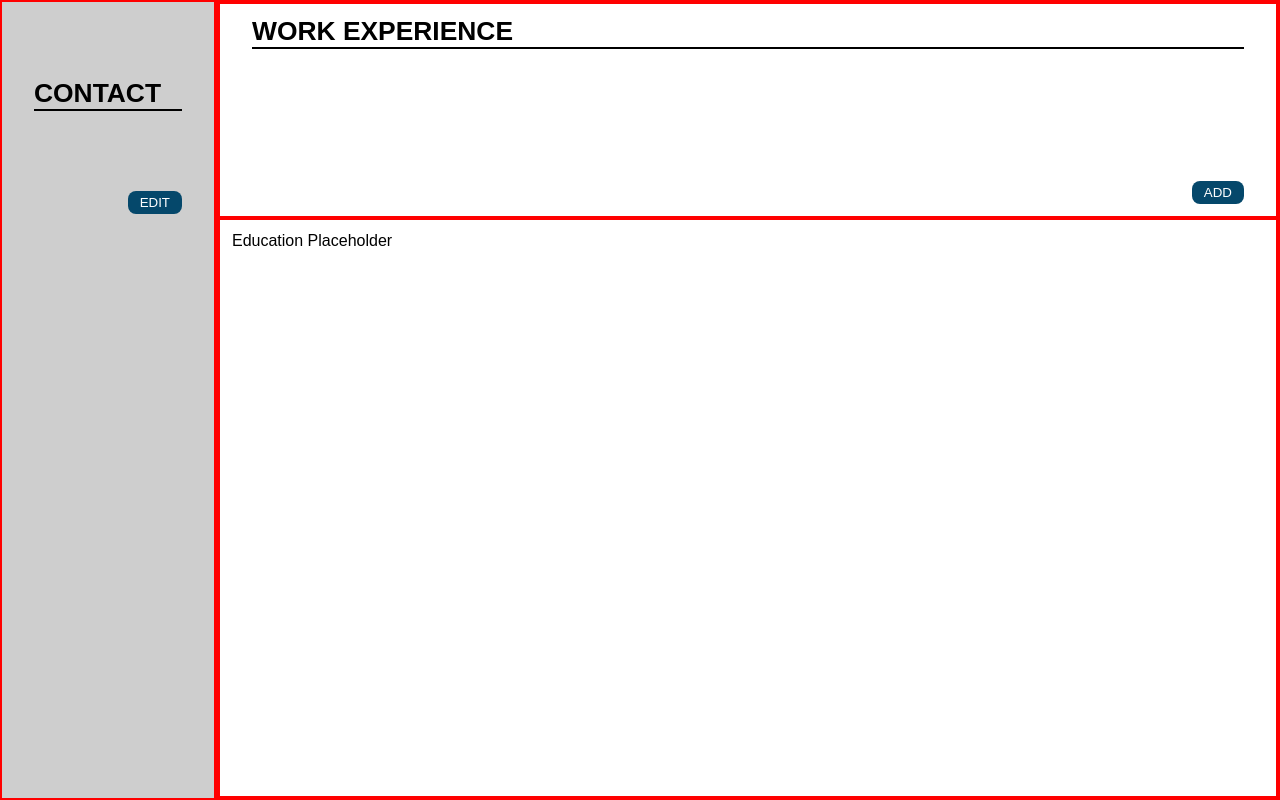
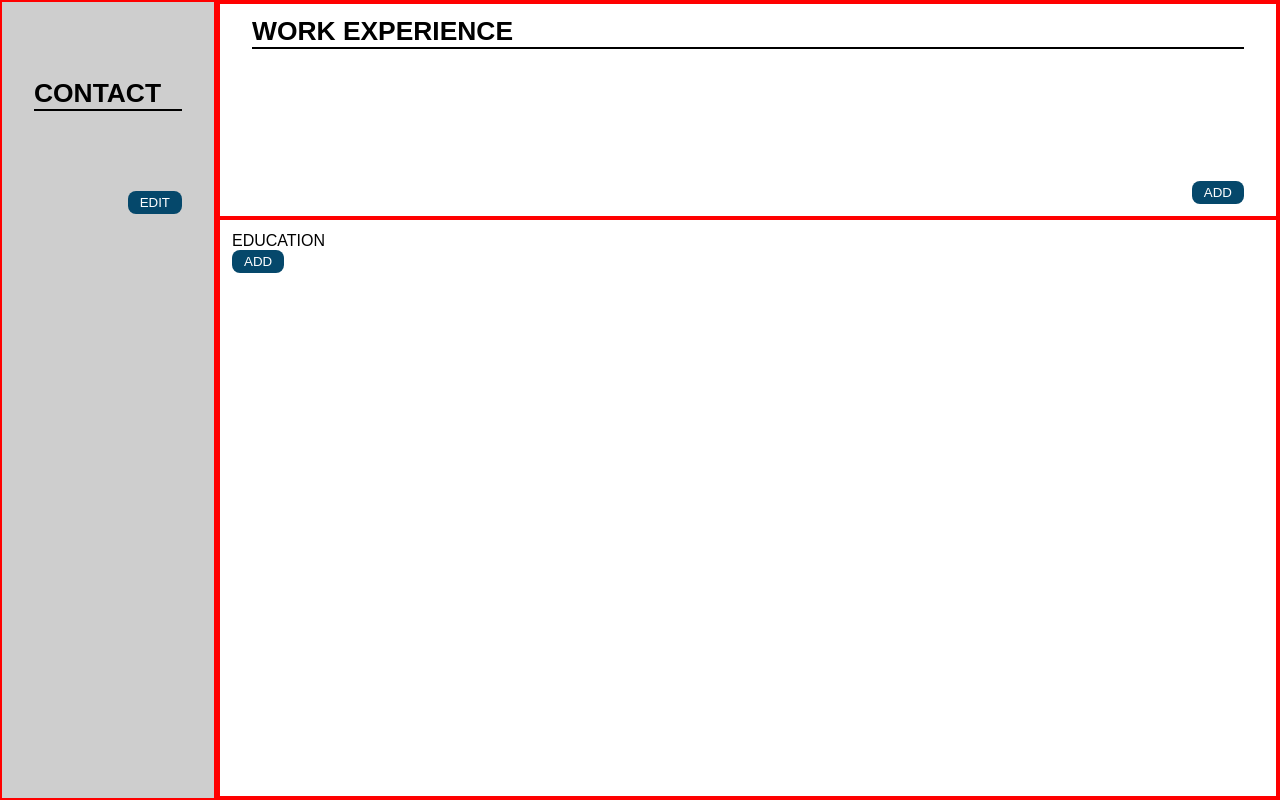
Before and after one commit to JoaoMateus98/CV-App, a React (Create React App) app: page / in a window 1280 px wide. Built offline with nearby package versions, Linux system fonts and the light colour scheme.

Commit message:
finished education main

```diff
--- /dev/null
+++ b/src/components/educationComponents/EducationEdit.js
@@ -0,0 +1,9 @@
+import React from "react";
+
+class EducationEdit extends React.Component {
+  render() {
+    return <div></div>;
+  }
+}
+
+export default EducationEdit;
--- /dev/null
+++ b/src/components/educationComponents/EducationItem.js
@@ -0,0 +1,9 @@
+import React from "react";
+
+class EducationItem extends React.Component {
+  render() {
+    return <div></div>;
+  }
+}
+
+export default EducationItem;
--- a/src/components/educationComponents/EducationMain.js
+++ b/src/components/educationComponents/EducationMain.js
@@ -1,11 +1,89 @@
 import React from "react";
+import handleEditModeFun from "../../helperFunctions/handleEditMode";
+import EducationEdit from "./EducationEdit";
+import EducationItem from "./EducationItem";
+import AddButton from "../helperComponents/AddButton";
+import uniqid from "uniqid";
 import "../styles/education.css";
 
 class EducationMain extends React.Component {
+  constructor(props) {
+    super(props);
+
+    this.state = {
+      school: "",
+      major: "",
+      period: {
+        start: "",
+        end: "",
+      },
+      schoolList: [],
+      editMode: false,
+      mode: "add",
+      schoolToEdit: "",
+    };
+  }
+
+  createNewSchool = () => {
+    const school = {
+      key: uniqid(),
+      school: this.state.school,
+      major: this.state.major,
+      period: {
+        start: this.state.period.start,
+        end: this.state.period.end,
+      },
+    };
+
+    return school;
+  };
+
+  createNewEducationItemFun = () => {
+    const school = this.createNewSchool();
+
+    this.setState({
+      schoolList: this.state.schoolList.concat(school),
+    });
+  };
+
+  editSchool = () => {
+    Object.assign(this.state.schoolToEdit, {
+      school: this.state.school,
+      major: this.state.major,
+      period: {
+        start: this.state.period.start,
+        end: this.state.period.end,
+      },
+    });
+  };
+
   render() {
-    return (
-      <div className="education-main-container">Education Placeholder</div>
-    );
+    if (this.state.editMode) {
+      return (
+        <EducationEdit
+          context={this}
+          createNewEducationItem={this.createNewEducationItemFun}
+          mode={this.state.mode}
+          editSchool={this.editSchool}
+        />
+      );
+    } else {
+      return (
+        <div className="education-main-container">
+          <p id="education-title">EDUCATION</p>
+          {this.state.schoolList.map((school) => {
+            return (
+              <EducationItem
+                context={this}
+                key={school.key}
+                schoolObj={school}
+              />
+            );
+          })}
+          <AddButton context={this} handleEditMode={handleEditModeFun} />
+        </div>
+      );
+    }
   }
 }
 
```
